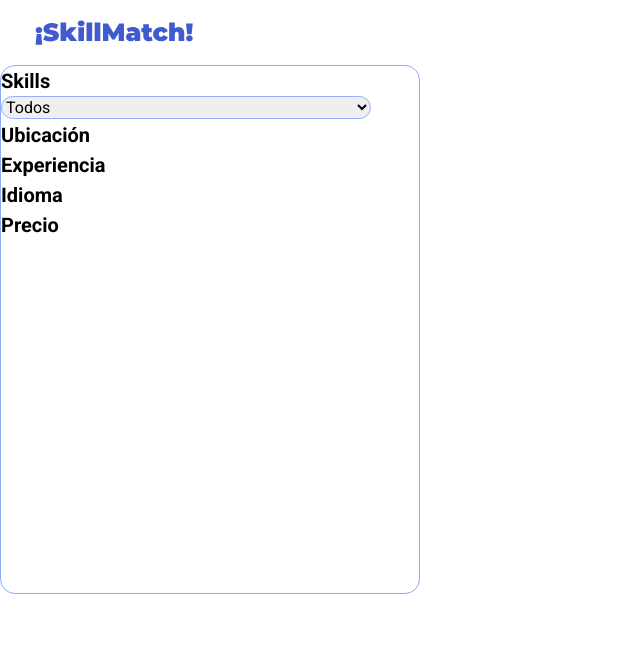
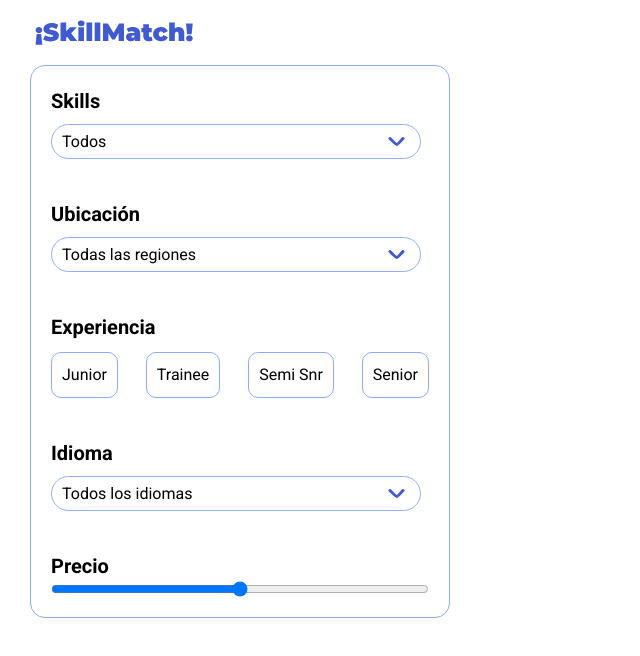
Before and after one commit to No-Country-simulation/s16-15-t-php-react, a React (Vite) app in the folder Frontend/: page /browser in a window 1280 px wide. Shown: the top 656 px of the page, without its empty margins (0-640 px from the left). Built offline with nearby package versions, Linux system fonts and the light colour scheme.

Commit message:
add elements to BrowserFilters and styles

```diff
--- a/Frontend/src/components/filters/BrowserFilters.jsx
+++ b/Frontend/src/components/filters/BrowserFilters.jsx
@@ -13,6 +13,25 @@ const BrowserFilters = () => {
     {value: "ingenieria y finanzas", label: "Ingenieria y finanzas"},
   ]
 
+  const region = [
+    {value: "todas las regiones", label: "Todas las regiones"},
+    {value: "américa del sur y central", label: "América del Sur y Central"},
+    {value: "américa del norte", label: "América del Norte"},
+    {value: "europa", label: "Europa"},
+    {value: "africa", label: "Africa"},
+    {value: "asia", label: "Asia"},
+    {value: "asutralia / Oceania ", label: "Asutralia / Oceania"},
+  ]
+
+  const language = [
+    {value: "todos los idiomas", label: "Todos los idiomas"},
+    {value: "ingles", label: "Ingles"},
+    {value: "español", label: "Español"},
+    {value: "italiano", label: "Italiano"},
+    {value: "francés", label: "Francés"},
+    {value: "portugués", label: "Portugués"},
+  ]
+
   return (
     <aside className={styles.filtersContainer}>
         <section>
@@ -21,15 +40,26 @@ const BrowserFilters = () => {
         </section>
         <section>
           <h2 className={styles.filtersTitle}>Ubicación</h2>
+          <Select options={region} />
         </section>
         <section>
           <h2 className={styles.filtersTitle}>Experiencia</h2>
+          {/* temporario */}
+          <div className={styles.experience}>
+            <button>Junior</button>
+            <button>Trainee</button>
+            <button>Semi Snr</button>
+            <button>Senior</button>
+          </div>
         </section>
         <section>
           <h2 className={styles.filtersTitle}>Idioma</h2>
+          <Select options={language} />
         </section>
         <section>
           <h2 className={styles.filtersTitle}>Precio</h2>
+          {/* temporario */}
+          <input type="range" />
         </section>
     </aside>
   )
--- a/Frontend/src/components/select/Select.jsx
+++ b/Frontend/src/components/select/Select.jsx
@@ -1,17 +1,35 @@
 import PropTypes from 'prop-types'
 import styles from '../../styles/select.module.css'
+import { useState } from 'react'
+import arrow from '../../assets/arrow.svg'
 
-const Select = ({ id, name, label, options }) => {
+const Select = ({ id, label, options }) => {
+  const [selectedOption, setSelectedOption] = useState(options[0].label);
+  const [isOpen, setIsOpen] = useState(false);
+
+  const handleOption = (option) => {
+    setSelectedOption(option.label);
+    setIsOpen(false);
+  }
+
   return (
     <div className={styles.selectContainer}>
       <label htmlFor={id}>{label}</label>
-      <select name={name} id={id} className={styles.select}>
-        {options.map((option) => (
-          <option key={option.value} value={option.value} className='option'>
-            {option.label}
-          </option>
-        ))}
-      </select>
+      <div className={`${styles.select} ${isOpen ? styles.open : ''}`} onClick={() => setIsOpen(!isOpen)}>
+        {selectedOption}
+        <img src={arrow} alt="arrow icon" className={`${styles.arrowIcon} ${isOpen ? styles.rotate : ''}`} />
+      </div>
+      {isOpen && (
+        <div className={styles.options}>
+          {options.map((option) => (
+            <div key={option.value}
+            className={styles.option}
+            onClick={() => handleOption(option)}>
+              {option.label}
+            </div>
+          ))}
+        </div>
+      )}
     </div>
   )
 }
--- a/Frontend/src/styles/browserFilters.module.css
+++ b/Frontend/src/styles/browserFilters.module.css
@@ -1,12 +1,33 @@
 .filtersContainer{
   width: 420px;
-  height: 529px;
+  /* height: 529px; */
   border: 1px solid #8CABFB;
   border-radius: 15px;
-
+  /* temporario */
+  margin-left: 30px;
 }
 
 .filtersTitle{
   font-size: 20px;
   font-weight: 600;
 }
+
+section{
+  display: flex;
+  justify-content: center;
+  flex-direction: column;
+  padding: 20px;
+}
+
+.experience{
+  display: flex;
+  justify-content: space-between;
+  flex-direction: row;
+  padding-top: 10px;
+}
+
+.experience button{
+  border: 1px solid #8CABFB;
+  padding: 10px;
+  border-radius: 10px;
+}
--- a/Frontend/src/styles/select.module.css
+++ b/Frontend/src/styles/select.module.css
@@ -1,16 +1,65 @@
-/* .selectContainer{
 
-} */
+.selectContainer {
+  position: relative;
+  background-color: white;
+}
 
-.select{
-  border: none;
-  outline: none;
+label {
+  display: block;
+  margin-bottom: 8px;
+}
+
+.select {
   width: 370px;
+  height: 35px;
   border: 1px solid #93B0FB;
   border-radius: 20px;
+  cursor: pointer;
+  position: relative;
+  padding: 3px 15px 3px 10px;
+  display: flex;
+  align-items: center;
+  justify-content: space-between;
 }
 
-.select .option{
-  border-radius: 20px;
+.select.open {
+  border-bottom-left-radius: 0;
+  border-bottom-right-radius: 0;
+  border-bottom: none;
+}
 
+.arrow {
+  padding-right: 10px;
+  transition: transform 0.3s ease;
 }
+
+.rotate {
+  transform: rotate(180deg);
+}
+
+
+.options {
+  width: 370px;
+  position: absolute;
+  background-color: white;
+  color: rgb(0, 0, 0);
+  z-index: 99;
+  max-height: 200px;
+  overflow-y: auto;
+  border-radius: 0 0 20px 20px;
+  border: 1px solid #93B0FB;
+  border-top: none;
+}
+
+.options::-webkit-scrollbar {
+  display: none;
+}
+
+.option {
+  padding: 5px 10px;
+  cursor: pointer;
+}
+
+.option:hover {
+  background-color:#BCC1CF59;
+}
```
